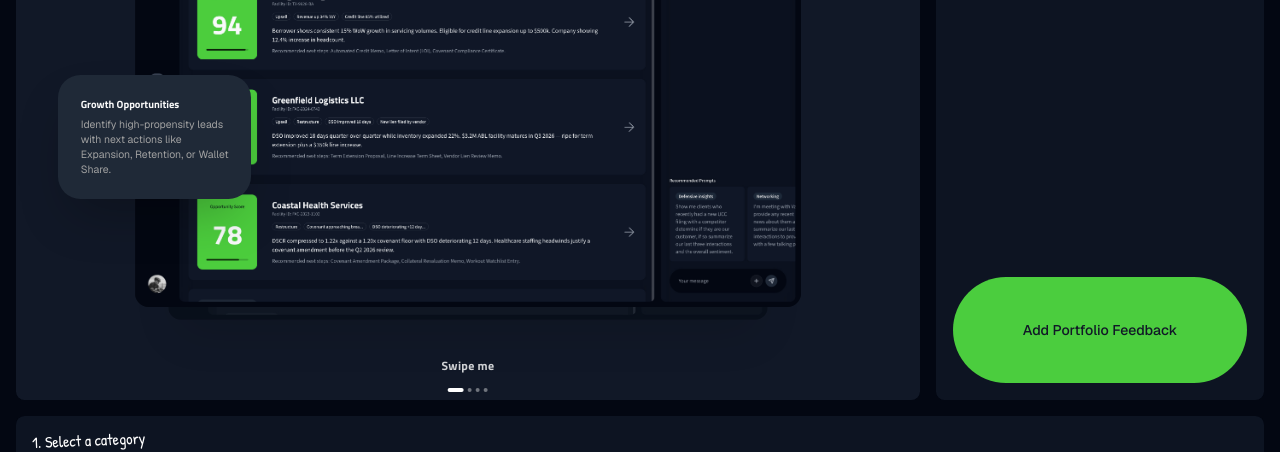
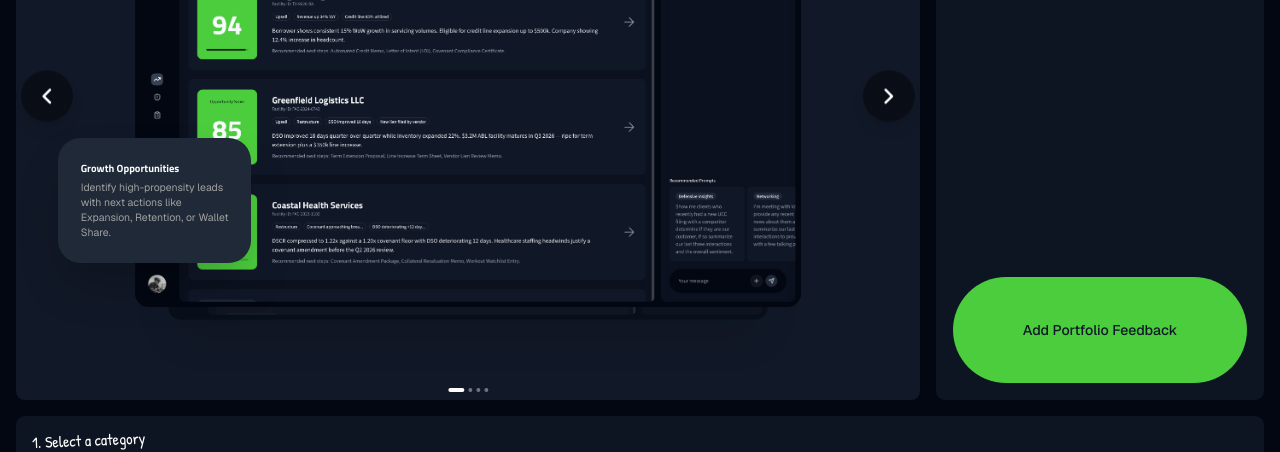
Before and after one commit to shackelforddz/fis-feature-showcase, a Next.js app: page / in a window 1280 px wide. Shown: the part 224-676 px from the top of the page. Built offline with nearby package versions, Linux system fonts and the light colour scheme; no server answers; the database is empty.

Commit message:
browse arrows

```diff
--- a/src/components/showcase/browse-panel.tsx
+++ b/src/components/showcase/browse-panel.tsx
@@ -10,6 +10,7 @@ import {
   useTransform,
   type PanInfo,
 } from "motion/react";
+import { ChevronLeft, ChevronRight } from "lucide-react";
 import type { CategoryId, FeatureScreen } from "@/lib/types";
 import { cn } from "@/lib/utils";
 import { ScribbleHeading } from "./scribble-heading";
@@ -155,22 +156,22 @@ export function BrowsePanel({ screens, categoryId }: Props) {
         </div>
       </div>
 
-      <div className="absolute bottom-6 left-1/2 -translate-x-1/2 z-30 flex flex-col items-center gap-[1vw]">
-        <AnimatePresence>
-          {!hasInteracted && (
-            <motion.div
-              key="swipe-hint"
-              initial={{ opacity: 0, y: 6 }}
-              animate={{ opacity: 1, y: 0 }}
-              exit={{ opacity: 0, y: 6 }}
-              transition={{ duration: 0.4, ease: "easeOut" }}
-              className="text-white/80 text-[0.94vw] font-heading font-bold tracking-wide pointer-events-none"
-            >
-              Swipe me
-            </motion.div>
-          )}
-        </AnimatePresence>
-        <div className="flex items-center gap-3 px-2">
+      <NavArrow
+        direction="prev"
+        onClick={() => {
+          setHasInteracted(true);
+          advance(-1);
+        }}
+      />
+      <NavArrow
+        direction="next"
+        onClick={() => {
+          setHasInteracted(true);
+          advance(1);
+        }}
+      />
+
+      <div className="absolute bottom-6 left-1/2 -translate-x-1/2 z-30 flex items-center gap-3 px-2">
         {screens.map((s, i) => (
           <span
             key={s.id}
@@ -180,7 +181,6 @@ export function BrowsePanel({ screens, categoryId }: Props) {
             )}
           />
         ))}
-        </div>
       </div>
     </section>
   );
@@ -350,3 +350,30 @@ function TopCard({
     </motion.div>
   );
 }
+
+function NavArrow({
+  direction,
+  onClick,
+}: {
+  direction: "prev" | "next";
+  onClick: () => void;
+}) {
+  const Icon = direction === "prev" ? ChevronLeft : ChevronRight;
+  return (
+    <button
+      type="button"
+      onClick={onClick}
+      aria-label={direction === "prev" ? "Previous screen" : "Next screen"}
+      className={cn(
+        "absolute top-1/2 -translate-y-1/2 z-30",
+        "flex items-center justify-center",
+        "h-[4vw] w-[4vw] rounded-full",
+        "bg-black/40 hover:bg-black/55 active:bg-black/70 backdrop-blur-md",
+        "text-white shadow-lg transition-colors",
+        direction === "prev" ? "left-4" : "right-4"
+      )}
+    >
+      <Icon className="h-[2vw] w-[2vw]" strokeWidth={2.25} />
+    </button>
+  );
+}
--- a/src/content/features.ts
+++ b/src/content/features.ts
@@ -9,7 +9,7 @@ export const features: Record<CategoryId, FeatureScreen[]> = {
         title: "Growth Opportunities",
         body: "Identify high-propensity leads with next actions like Expansion, Retention, or Wallet Share.",
         side: "left",
-        y: 45,
+        y: 60,
       },
     },
     {
@@ -51,7 +51,7 @@ export const features: Record<CategoryId, FeatureScreen[]> = {
         title: "Servicing Suggestions",
         body: "The risk score synthesizes a borrower's health and signs. When flagged, it matches concerns to suggestions for mitigation, restructuring, or secondary market moves.",
         side: "left",
-        y: 45,
+        y: 60,
       },
     },
     {
@@ -93,7 +93,7 @@ export const features: Record<CategoryId, FeatureScreen[]> = {
         title: "Pre-approvals",
         body: "Real-time pre-approval for low-risk cases, isolating complex ones for review. Each result links to the rule with a confidence score.",
         side: "left",
-        y: 45,
+        y: 60,
       },
     },
     {
@@ -135,7 +135,7 @@ export const features: Record<CategoryId, FeatureScreen[]> = {
         title: "Vulnerability Potentials",
         body: "The system uses borrower data to identify vulnerabilities and prompts underwriters with tests.",
         side: "left",
-        y: 45,
+        y: 60,
       },
     },
     {
```
Lines whose indentation alone changed are shown as unchanged.
